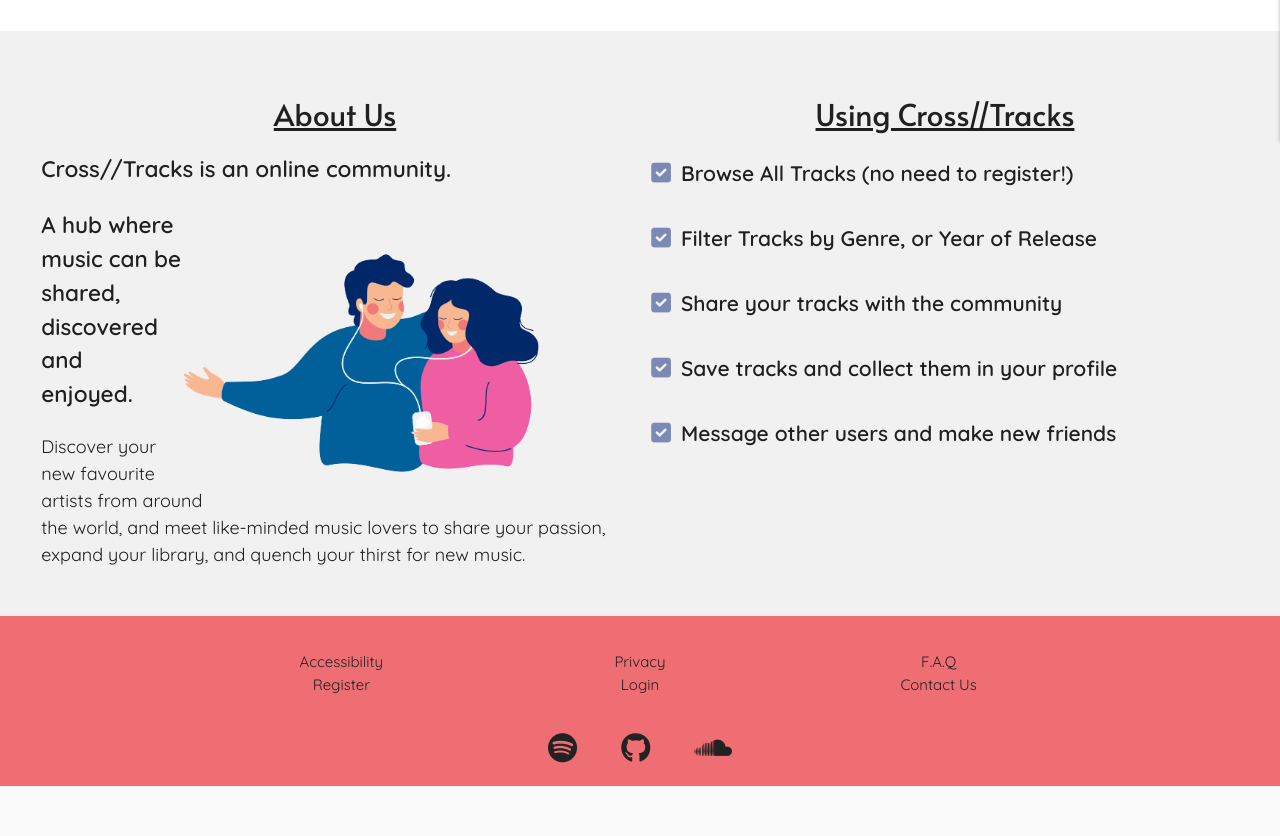
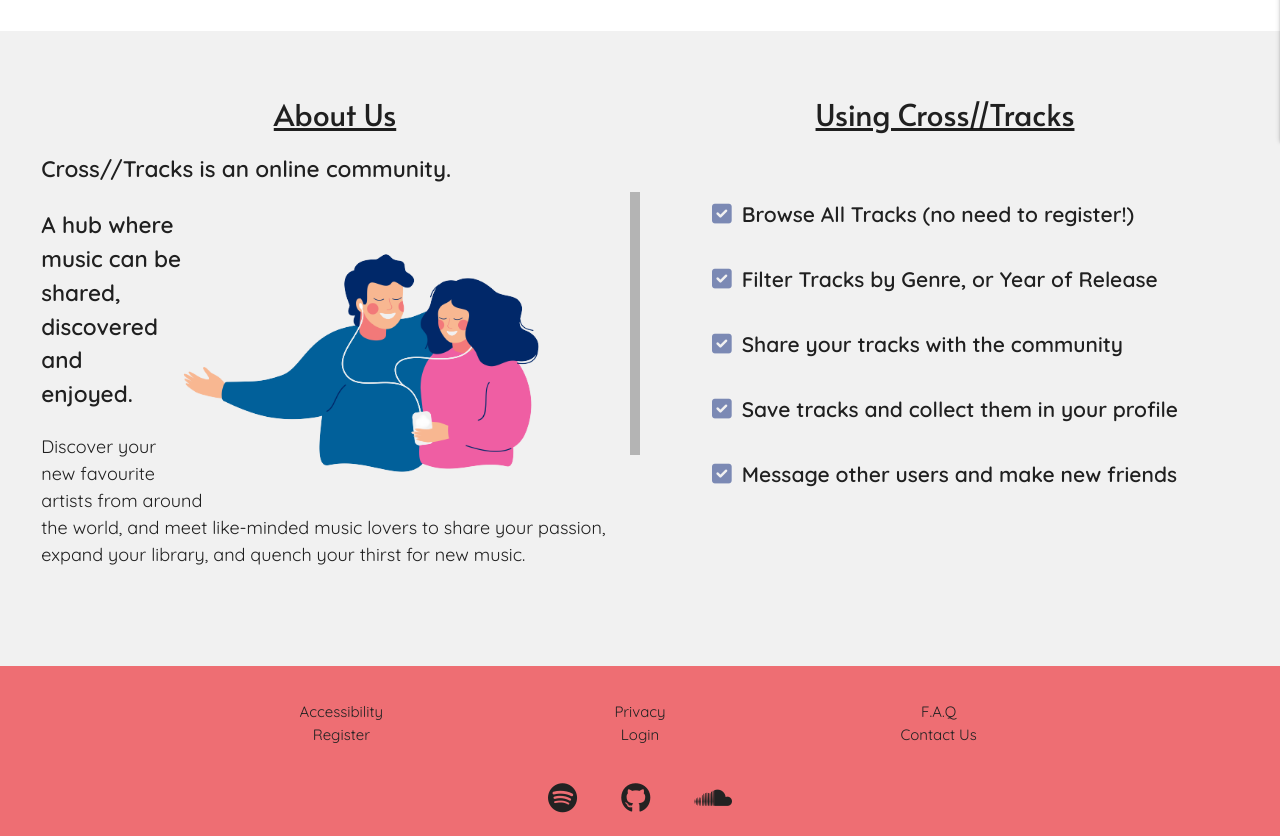
Before and after one commit to OliverCadman/cross_tracks_ci_ms3, a Flask app: page / in a window 1280 px wide. Shown: the part 719-1555 px from the top of the page. Before the commit the page ends 1505 px from the top, so only its background shows below. Run offline with Flask 2, Linux system fonts and the light colour scheme; some libraries are stand-ins or nearby versions.

Commit message:
Renamed div classnames from 'info-card' to 'about-crosstracks-wrapper' and 'use-crosstracks-wrapper', respectively.

```diff
--- a/application/templates/index.html
+++ b/application/templates/index.html
@@ -24,7 +24,7 @@
         </div>
     </div>
             <div class="row about-crosstracks-background">
-                <div class="col s12 m6 info-card">
+                <div class="col s12 m6 about-crosstracks-wrapper">
                     <h2 class="info-header">About Us</h2>
                     <p class="about-lead">Cross//Tracks is an online community.</p>
                      <figure>
@@ -38,21 +38,26 @@
                         to share your passion, expand your library, and quench your thirst for new music.
                     </p>
                 </div>
-                <div class="col s12 m6 info-card">
+                <div class="col s12 m6 using-crosstracks-wrapper">
                     <h2 class="info-header">Using Cross//Tracks</h2>
+                    <div class="use-crosstracks-list-wrapper">
                         <ul class="use-crosstracks-list">
                             <li>
-                            <i class="fas fa-check-square use-crosstracks-icon"></i>Browse All Tracks (no need to register!)
+                                <i class="fas fa-check-square use-crosstracks-icon"></i>Browse All Tracks (no need to
+                                register!)
                             </li>
                             <li>
-                            <i class="fas fa-check-square use-crosstracks-icon"></i>Filter Tracks by Genre, or Year of
+                                <i class="fas fa-check-square use-crosstracks-icon"></i>Filter Tracks by Genre, or Year
+                                of
                                 Release
                             </li>
                             <li>
-                            <i class="fas fa-check-square use-crosstracks-icon"></i>Share your tracks with the community
+                                <i class="fas fa-check-square use-crosstracks-icon"></i>Share your tracks with the
+                                community
                             </li>
                             <li>
-                            <i class="fas fa-check-square use-crosstracks-icon"></i>Save tracks and collect them in your
+                                <i class="fas fa-check-square use-crosstracks-icon"></i>Save tracks and collect them in
+                                your
                                 profile
                             </li>
                             <li>
@@ -60,6 +65,7 @@
                                 friends
                             </li>
                         </ul>
+                    </div>
                 </div>
                 <div class="col s12 hide-on-med-and-up signup-btn-wrapper">
                     <p>Ready to Discover?</p>
```
Lines whose indentation alone changed are shown as unchanged.
